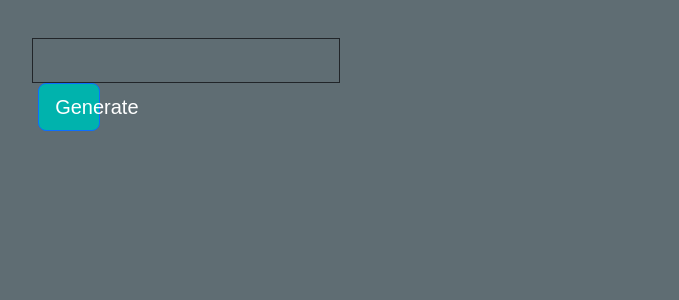
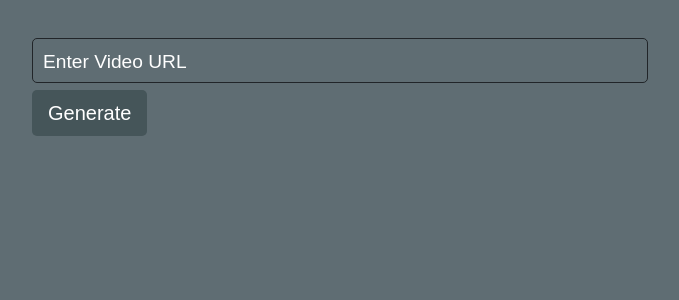
Before and after one commit to Jenil16/Youtube-Video-Summarization-and-Navigation, a Flask app: page / in a window 1280 px wide. Shown: the part 80-380 px from the top of the page, without its empty margins (300-979 px from the left). Run offline with Flask 3, Linux system fonts and the light colour scheme.

Commit message:
Website Theme Changed

```diff
--- a/static/style.css
+++ b/static/style.css
@@ -22,16 +37,25 @@ body {
 }
 
 .container form button {
-    background-color: #00B3AD;
+    background-color: #455559;
+    border: none;
+    border-radius: 5px;
 }
 
 .container form button:hover {
-    background-color: #B33F00;
+    background-color: #2A3340;
 }
+
+/* .container form label {
+    font-size: 22px;
+    margin-left: 18.5%;
+} */
+
 .navbar {
     width: 100%;
     height: 10vh;
-    background-color: #2A3340;
+    /* background-color: #2A3340; */
+    background-color: #2F3D40;
     color: white;
 }
 
@@ -163,14 +171,14 @@ label.highlight {
 input, textarea {
     font-size: 22px;
     display: block;
-    /* width: 100%; */
+    width: 100%;
     height: 100%;
     padding: 5px 10px;
     background: none;
     background-image: none;
     border: 1px solid #a0b3b0;
     color: #ffffff;
-    border-radius: 0;
+    border-radius: 5px;
     transition: border-color .25s ease, box-shadow .25s ease;
 
     &:focus {
@@ -179,6 +187,10 @@ input, textarea {
     }
 }
 
+input::placeholder{
+    color: White;
+    font-size: 1.2rem;
+}
 
 textarea {
     border: 2px solid #a0b3b0;
--- a/templates/index.html
+++ b/templates/index.html
@@ -28,9 +28,10 @@
   <div class="mainSection">
     <div class="container">
       <form action="/add_video" method="post">
+        <!-- <label for="videoUrl">Enter Url </label> -->
         <input type="text" id="videoUrl" name="videoUrl" class="border border-dark mb-0"
-          style="width: 50%; height: auto" />
-        <button type="submit" class="btn btn-primary ml-1 fw-medium btn-lg" style="margin-left: 1%; width: 10%">
+          style="width: 100%; height: auto" placeholder="Enter Video URL" />
+        <button type="submit" class="btn btn-primary ml-1 fw-medium btn-lg" style="margin-top: 1%; width: auto">
           Generate
         </button>
       </form>
```
Also changed, not shown: other parts of static/style.css (+33 -33 lines).
